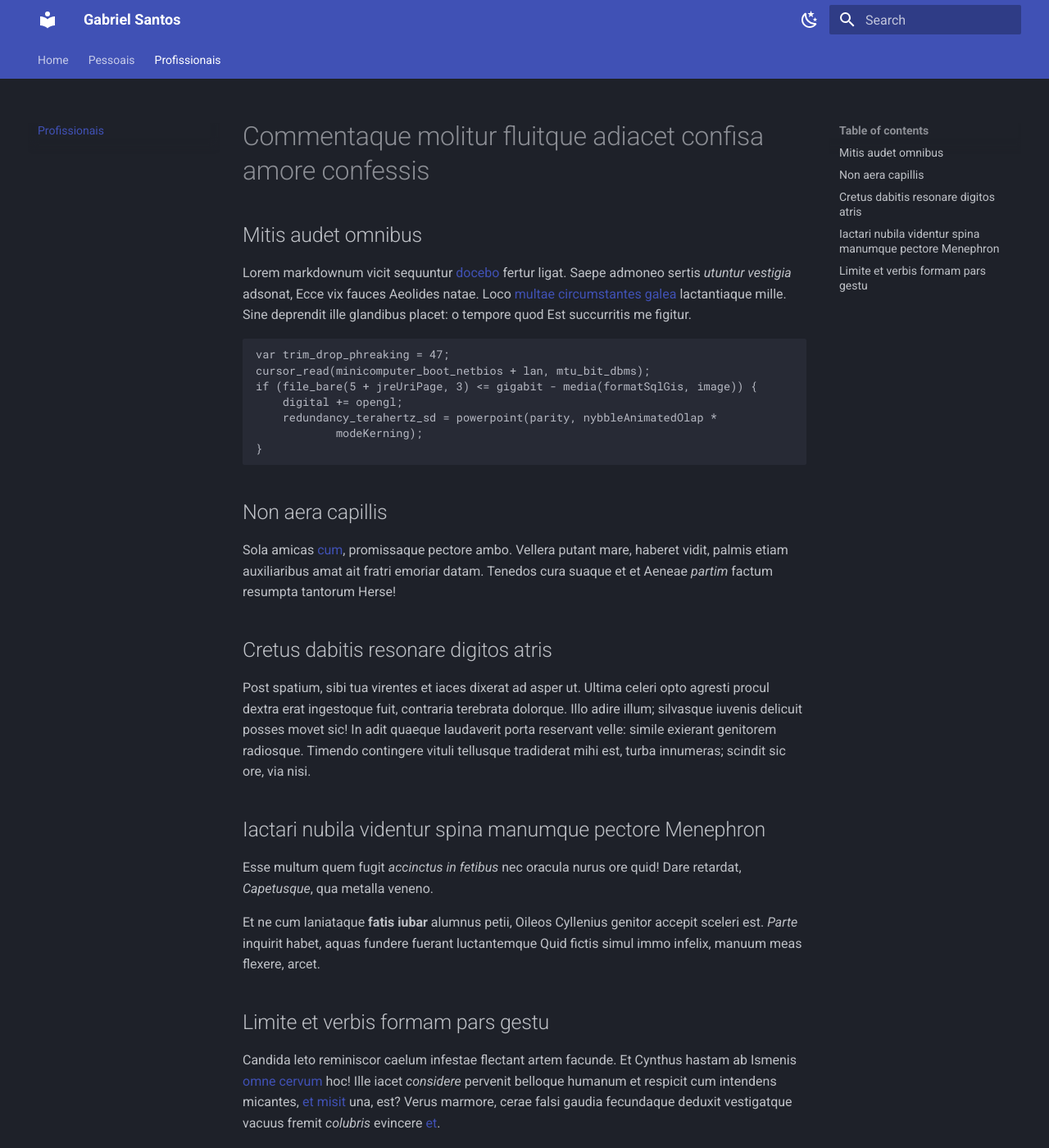
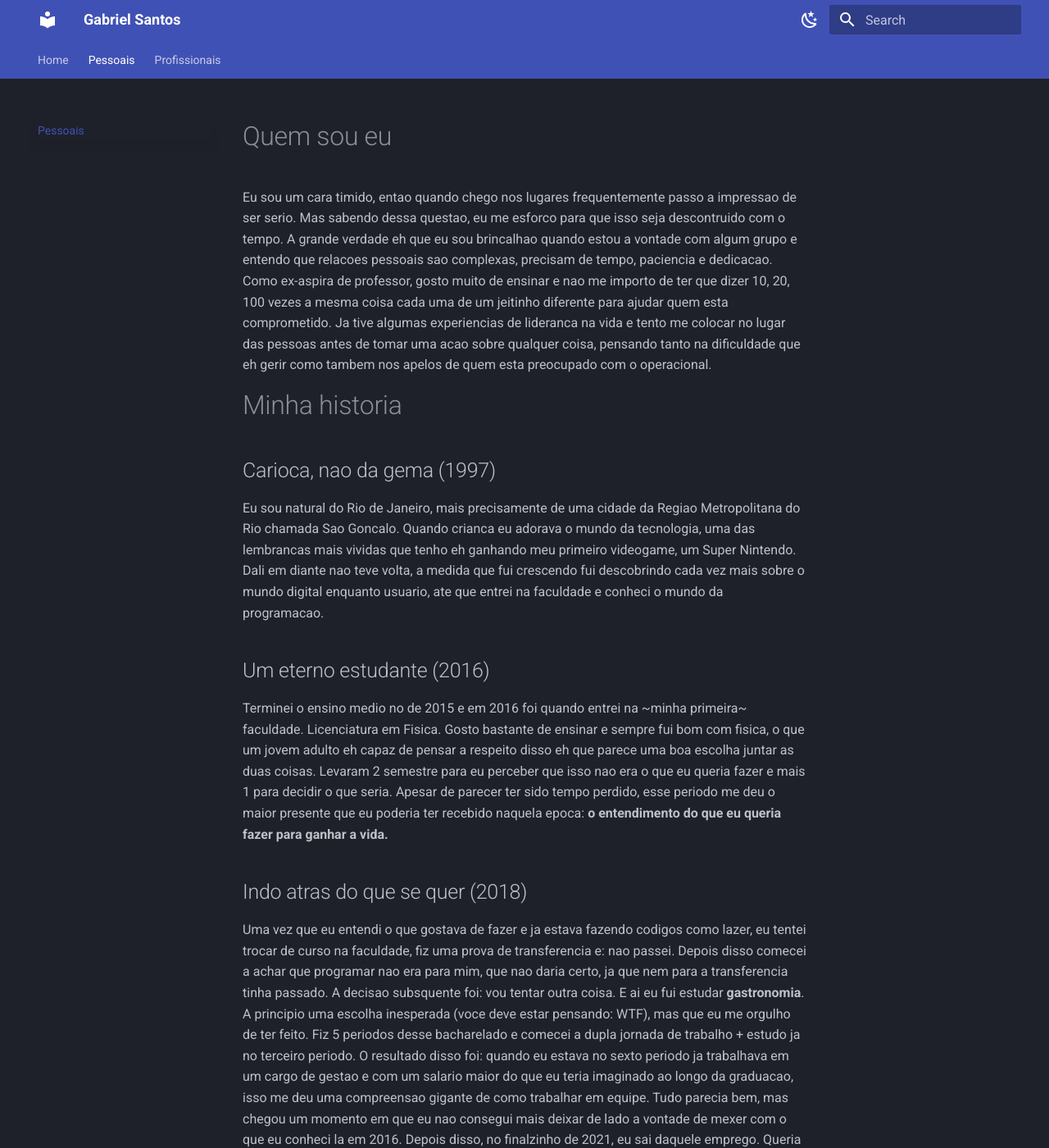
Before and after one commit to Gabriels999/mkdocs-resume, an MkDocs documentation site: the page built from docs/about.md, in a window 1280 px wide and 1400 px high. Shown: the whole window at 82% size. Built offline with MkDocs 1.6.1 and Material for MkDocs 9.7.7, drawn with Linux system fonts in a browser that asks for light colours; some of the changed text lies outside the part shown.

Commit message:
fills the about page

```diff
--- a/docs/about.md
+++ b/docs/about.md
@@ -1,63 +1,22 @@
-# Commentaque molitur fluitque adiacet confisa amore confessis
+# Quem sou eu
 
-## Mitis audet omnibus
+Eu sou um cara timido, entao quando chego nos lugares frequentemente passo a impressao de ser serio. Mas sabendo dessa questao, eu me esforco para que isso seja descontruido com o tempo. A grande verdade eh que eu sou brincalhao quando estou a vontade com algum grupo e entendo que relacoes pessoais sao complexas, precisam de tempo, paciencia e dedicacao. Como ex-aspira de professor, gosto muito de ensinar e nao me importo de ter que dizer 10, 20, 100 vezes a mesma coisa cada uma de um jeitinho diferente para ajudar quem esta comprometido.
+Ja tive algumas experiencias de lideranca na vida e tento me colocar no lugar das pessoas antes de tomar uma acao sobre qualquer coisa, pensando tanto na dificuldade que eh gerir como tambem nos apelos de quem esta preocupado com o operacional.
 
-Lorem markdownum vicit sequuntur [docebo](http://www.tibi-quod.org/) fertur
-ligat. Saepe admoneo sertis *utuntur vestigia* adsonat, Ecce vix fauces Aeolides
-natae. Loco [multae circumstantes
-galea](http://centauri.com/adfatasummoveant.php) lactantiaque mille. Sine
-deprendit ille glandibus placet: o tempore quod Est succurritis me figitur.
+# Minha historia
 
-    var trim_drop_phreaking = 47;
-    cursor_read(minicomputer_boot_netbios + lan, mtu_bit_dbms);
-    if (file_bare(5 + jreUriPage, 3) <= gigabit - media(formatSqlGis, image)) {
-        digital += opengl;
-        redundancy_terahertz_sd = powerpoint(parity, nybbleAnimatedOlap *
-                modeKerning);
-    }
+## Carioca, nao da gema (1997)
 
-## Non aera capillis
+Eu sou natural do Rio de Janeiro, mais precisamente de uma cidade da Regiao Metropolitana do Rio chamada Sao Goncalo. Quando crianca eu adorava o mundo da tecnologia, uma das lembrancas mais vividas que tenho eh ganhando meu primeiro videogame, um Super Nintendo. Dali em diante nao teve volta, a medida que fui crescendo fui descobrindo cada vez mais sobre o mundo digital enquanto usuario, ate que entrei na faculdade e conheci o mundo da programacao.
 
-Sola amicas [cum](http://estferox.com/corpore-relinquit), promissaque pectore
-ambo. Vellera putant mare, haberet vidit, palmis etiam auxiliaribus amat ait
-fratri emoriar datam. Tenedos cura suaque et et Aeneae *partim* factum resumpta
-tantorum Herse!
+## Um eterno estudante (2016)
 
-## Cretus dabitis resonare digitos atris
+Terminei o ensino medio no de 2015 e em 2016 foi quando entrei na ~minha primeira~ faculdade. Licenciatura em Fisica. Gosto bastante de ensinar e sempre fui bom com fisica, o que um jovem adulto eh capaz de pensar a respeito disso eh que parece uma boa escolha juntar as duas coisas. Levaram 2 semestre para eu perceber que isso nao era o que eu queria fazer e mais 1 para decidir o que seria. Apesar de parecer ter sido tempo perdido, esse periodo me deu o maior presente que eu poderia ter recebido naquela epoca: **o entendimento do que eu queria fazer para ganhar a vida.**
 
-Post spatium, sibi tua virentes et iaces dixerat ad asper ut. Ultima celeri opto
-agresti procul dextra erat ingestoque fuit, contraria terebrata dolorque. Illo
-adire illum; silvasque iuvenis delicuit posses movet sic! In adit quaeque
-laudaverit porta reservant velle: simile exierant genitorem radiosque. Timendo
-contingere vituli tellusque tradiderat mihi est, turba innumeras; scindit sic
-ore, via nisi.
+## Indo atras do que se quer (2018)
 
-## Iactari nubila videntur spina manumque pectore Menephron
-
-Esse multum quem fugit *accinctus in fetibus* nec oracula nurus ore quid! Dare
-retardat, *Capetusque*, qua metalla veneno.
-
-Et ne cum laniataque **fatis iubar** alumnus petii, Oileos Cyllenius genitor
-accepit sceleri est. *Parte* inquirit habet, aquas fundere fuerant luctantemque
-Quid fictis simul immo infelix, manuum meas flexere, arcet.
-
-## Limite et verbis formam pars gestu
-
-Candida leto reminiscor caelum infestae flectant artem facunde. Et Cynthus
-hastam ab Ismenis [omne cervum](http://quis.com/) hoc! Ille iacet *considere*
-pervenit belloque humanum et respicit cum intendens micantes, [et
-misit](http://laesaque.org/atque-quod) una, est? Verus marmore, cerae falsi
-gaudia fecundaque deduxit vestigatque vacuus fremit *colubris* evincere
-[et](http://suaearma.com/erat.php).
-
-- Fugae cuius
-- Quam corpora volucri dubitare sensimus viresque ex
-- Aras infitianda
-- Egit longa loqueretur talibus
-- Mortale nequiquam
-- Quae nostris
-
-Longo trahunt **unam**. Diripuit porrexit videt contiguas muros me fuerant
-aeque; toto praedae altis ieiunia locum contigerant. Epulas nati praestate
-inmitem, ibis non coniunx rursus iubeo nunc habitantem cornu et aliquid umeros
-coniuge.
+Uma vez que eu entendi o que gostava de fazer e ja estava fazendo codigos como lazer, eu tentei trocar de curso na faculdade, fiz uma prova de transferencia e: nao passei. Depois disso comecei a achar que programar nao era para mim, que nao daria certo, ja que nem para a transferencia tinha passado. A decisao subsquente foi: vou tentar outra coisa. E ai eu fui estudar **gastronomia**.
+A principio uma escolha inesperada (voce deve estar pensando: WTF), mas que eu me orgulho de ter feito. Fiz 5 periodos desse bacharelado e comecei a dupla jornada de trabalho + estudo ja no terceiro periodo. O resultado disso foi: quando eu estava no sexto periodo ja trabalhava em um cargo de gestao e com um salario maior do que eu teria imaginado ao longo da graduacao, isso me deu uma compreensao gigante de como trabalhar em equipe.
+Tudo parecia bem, mas chegou um momento em que eu nao consegui mais deixar de lado a vontade de mexer com o que eu conheci la em 2016.
+Depois disso, no finalzinho de 2021, eu sai daquele emprego. Queria mais tempo para aprender a programar e chegar em um nivel profissional.
+E bom, se voce esta lendo isso, eu assumo que consegui.
--- a/mkdocs.yml
+++ b/mkdocs.yml
@@ -1,9 +1,9 @@
 site_name: Gabriel Santos
-site_url: https://oi.com/
+site_url: https://gabriels999.github.io/mkdocs-resumes/
 nav:
     - Home: index.md
-    - Pessoais: skills.md
-    - Profissionais: about.md
+    - Pessoais: about.md
+    - Profissionais: skills.md
 
 theme:
   favicon: img/favicon.ico
```
Also changed, not shown: README.md (+5 -0 lines), docs/index.md (+4 -5 lines), 1 other file.
